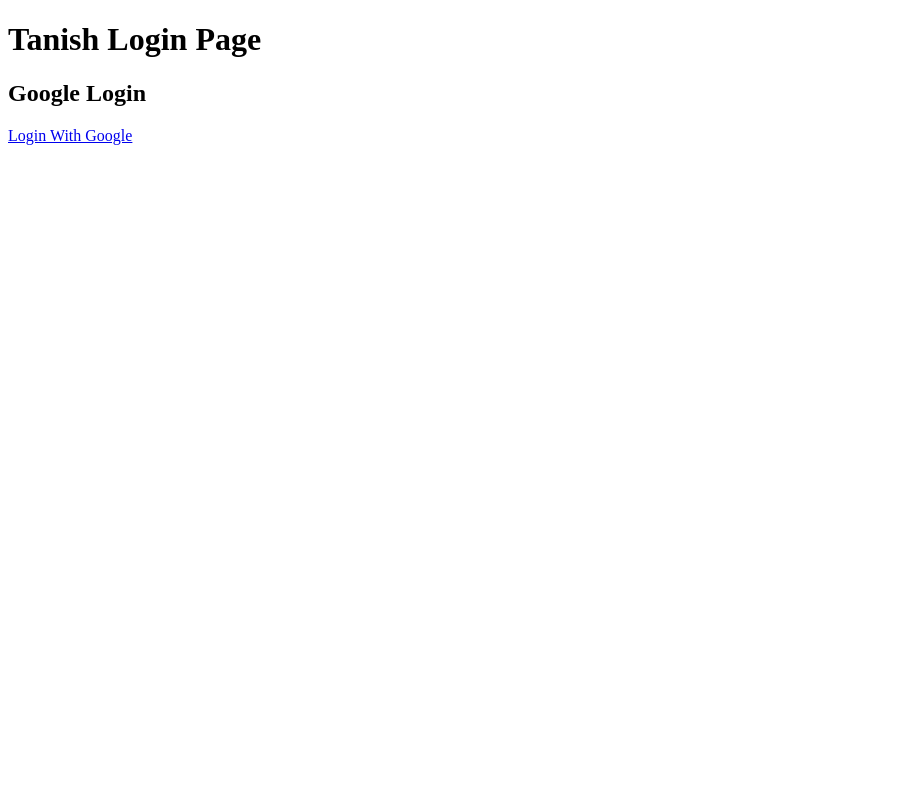
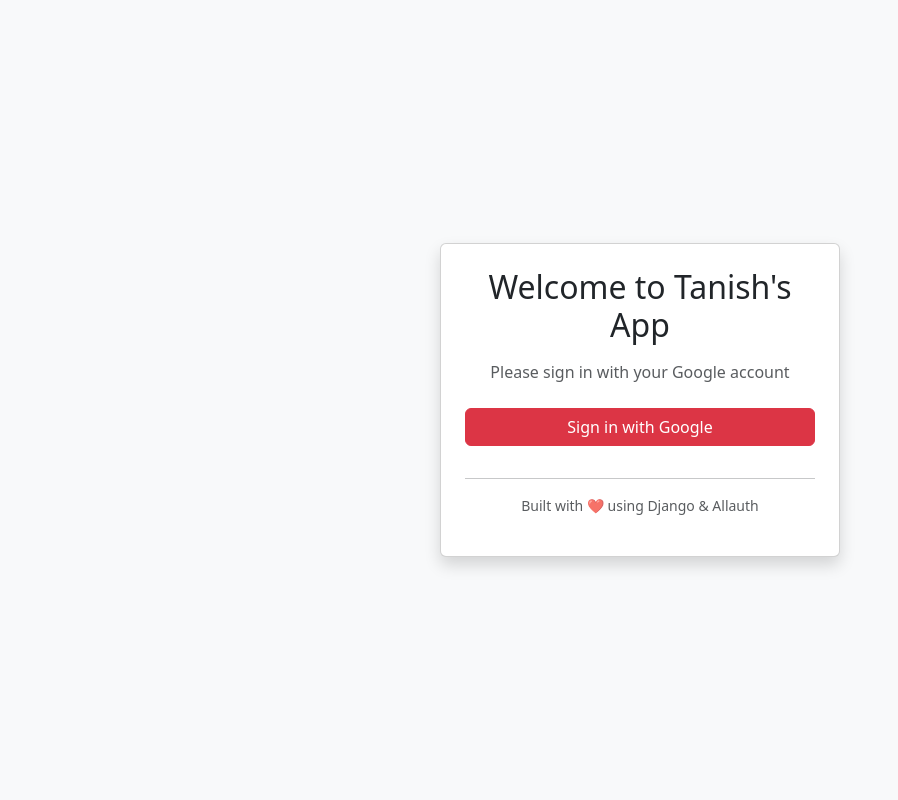
Before and after one commit to thetanish1/google-OAuth, a Django app: page / in a window 1280 px wide. Shown: the whole page, without its empty margins (0-898 px from the left). Run offline with Django 5.2, Linux system fonts and the light colour scheme; data comes from the database, SQL or seed files in the repository; some libraries are stand-ins or nearby versions.

Commit message:
Update: Home.html update with bootstrap

```diff
--- a/googleauth/users/templates/home.html
+++ b/googleauth/users/templates/home.html
@@ -4,18 +4,27 @@
   <meta charset="UTF-8" />
   <meta name="viewport" content="width=device-width, initial-scale=1.0" />
   <title>Google Auth</title>
+
+  <link href="https://cdn.jsdelivr.net/npm/bootstrap@5.3.3/dist/css/bootstrap.min.css" rel="stylesheet">
 </head>
-<body>
-  <h1>Tanish Login Page</h1>
+<body class="bg-light">
 
-   {% if user.is_authenticated %}
-  <p>Welcome, {{ user.username }}!</p>
-  <a href="{% url 'logout' %}">Logout</a>
-{% else %}
   {% load socialaccount %}
-  <h2> Google Login </h2>
-  <a href="{% provider_login_url 'google' process='redirect' %}?next=/"> Login With Google </a>
-{% endif %}
 
+  <div class="container d-flex justify-content-center align-items-center" style="min-height: 100vh;">
+    <div class="card shadow p-4" style="width: 100%; max-width: 400px;">
+      <h2 class="text-center mb-3">Welcome to Tanish's App</h2>
+      <p class="text-center text-muted mb-4">Please sign in with your Google account</p>
+
+      <a href="{% provider_login_url 'google' process='redirect' %}?next=/" class="btn btn-danger w-100 mb-3">
+        <i class="bi bi-google"></i> Sign in with Google
+      </a>
+
+      <hr>
+      <p class="text-center text-muted small">Built with ❤️ using Django & Allauth</p>
+    </div>
+  </div>
+
+  <script src="https://cdn.jsdelivr.net/npm/bootstrap@5.3.3/dist/js/bootstrap.bundle.min.js"></script>
 </body>
 </html>
```
